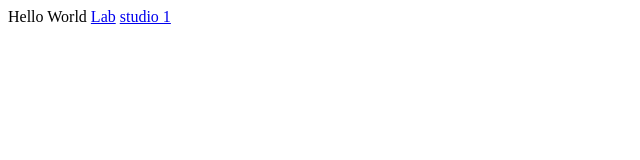
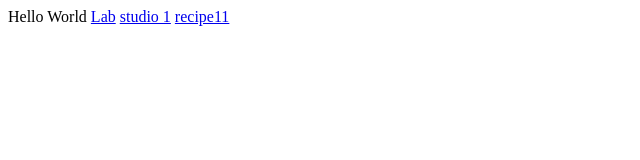
Before and after one commit to waght526/corelabsite, a plain HTML site: page lab_assignments/lab_assignments.html in a window 1280 px wide. Shown: the full height of the page, 0-640 px from the left. Drawn offline with Linux system fonts and the light colour scheme.

Commit message:
added lab assignment

```diff
--- a/lab_assignments/lab_assignments.html
+++ b/lab_assignments/lab_assignments.html
@@ -7,6 +7,8 @@
 Hello World
   <a href="studio1">Lab</a>
   <a href="studio2">studio 1</a>
+  <a href="borscht/recipe11.html">recipe11</a>
+
 
  </body>
 </html>
```
